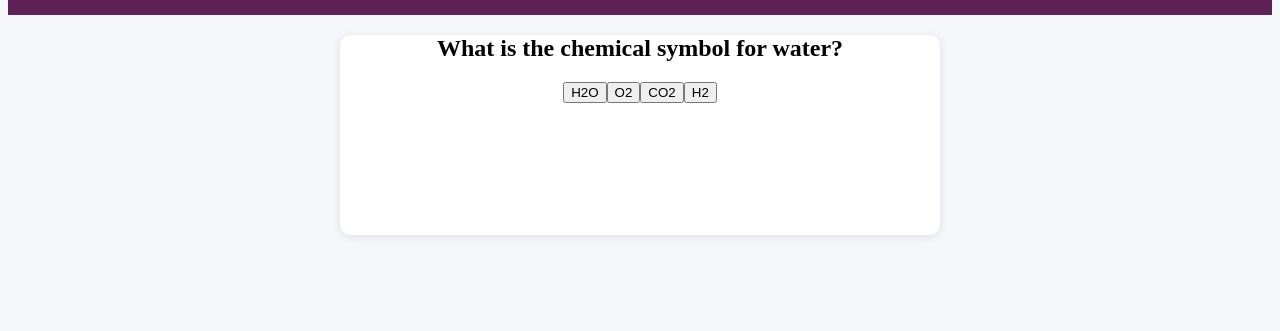
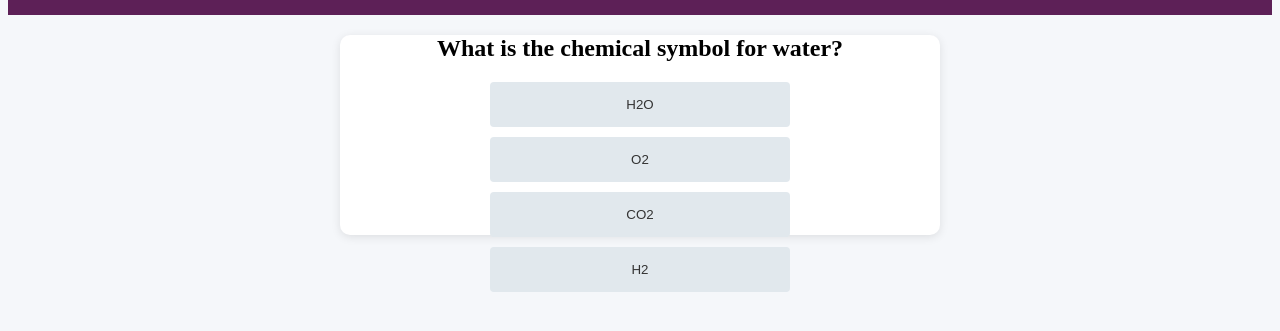
Before and after one commit to Rutuja20Sanap/icp-8.0-html-css-js-group-project-3, a plain HTML site: page pages/educational-quizz.html in a window 1280 px wide. Shown: the part 123-454 px from the top of the page. Drawn offline with Linux system fonts and the light colour scheme.

Commit message:
styled choices btns

```diff
--- a/css/education-quizz.css
+++ b/css/education-quizz.css
@@ -16,3 +16,16 @@ header {
     box-shadow: 0px 2px 10px rgba(0, 0, 0, 0.1);
     max-width: 600px;
 }
+#choices button {
+    display: block;
+    background: #e1e8ed;
+    color: #333;
+    border: none;
+    padding: 15px;
+    margin: 10px 0;
+    border-radius: 4px;
+    cursor: pointer;
+    width: 100%;
+    max-width: 300px;
+    margin: 10px auto;
+}
```
